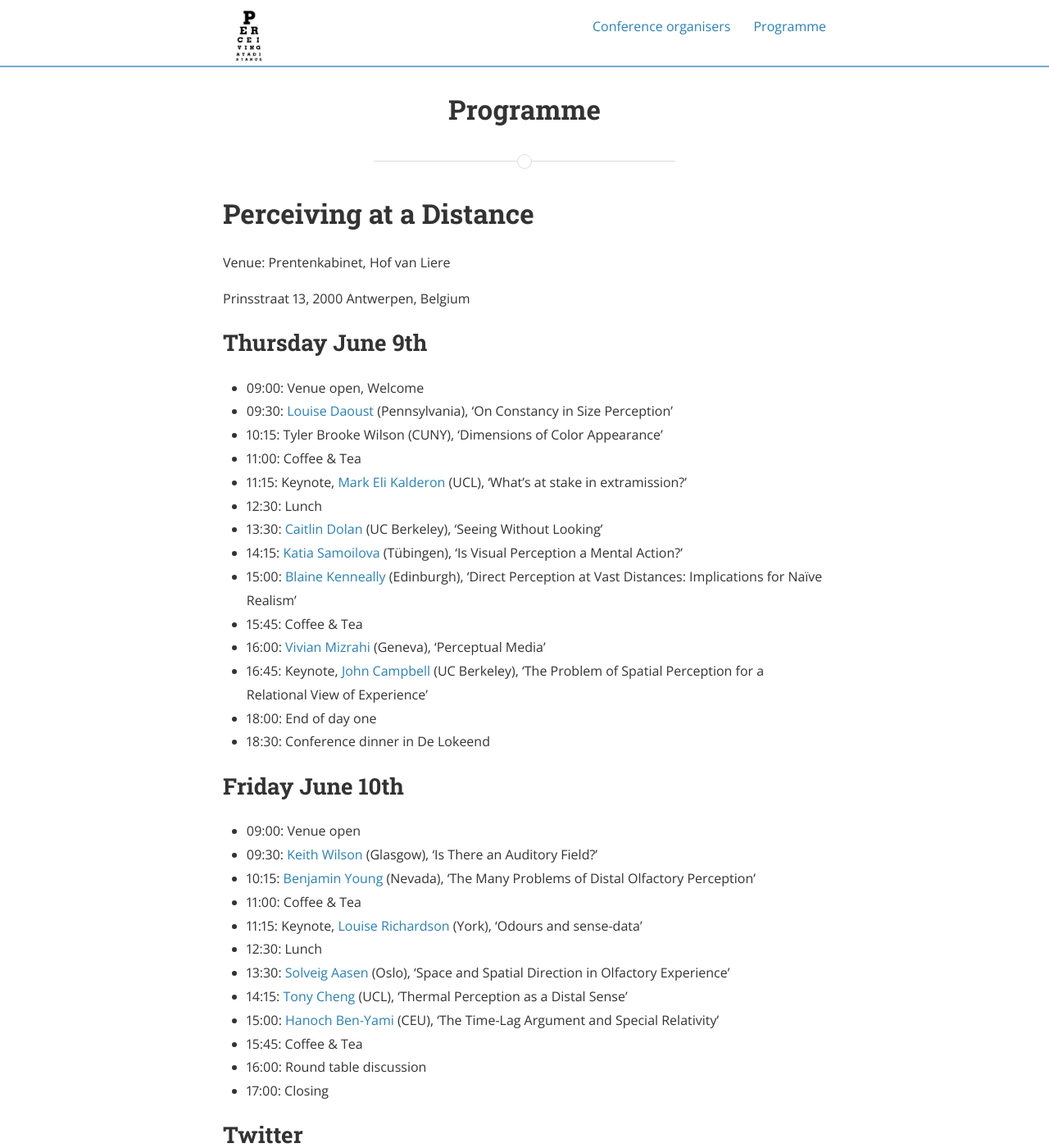
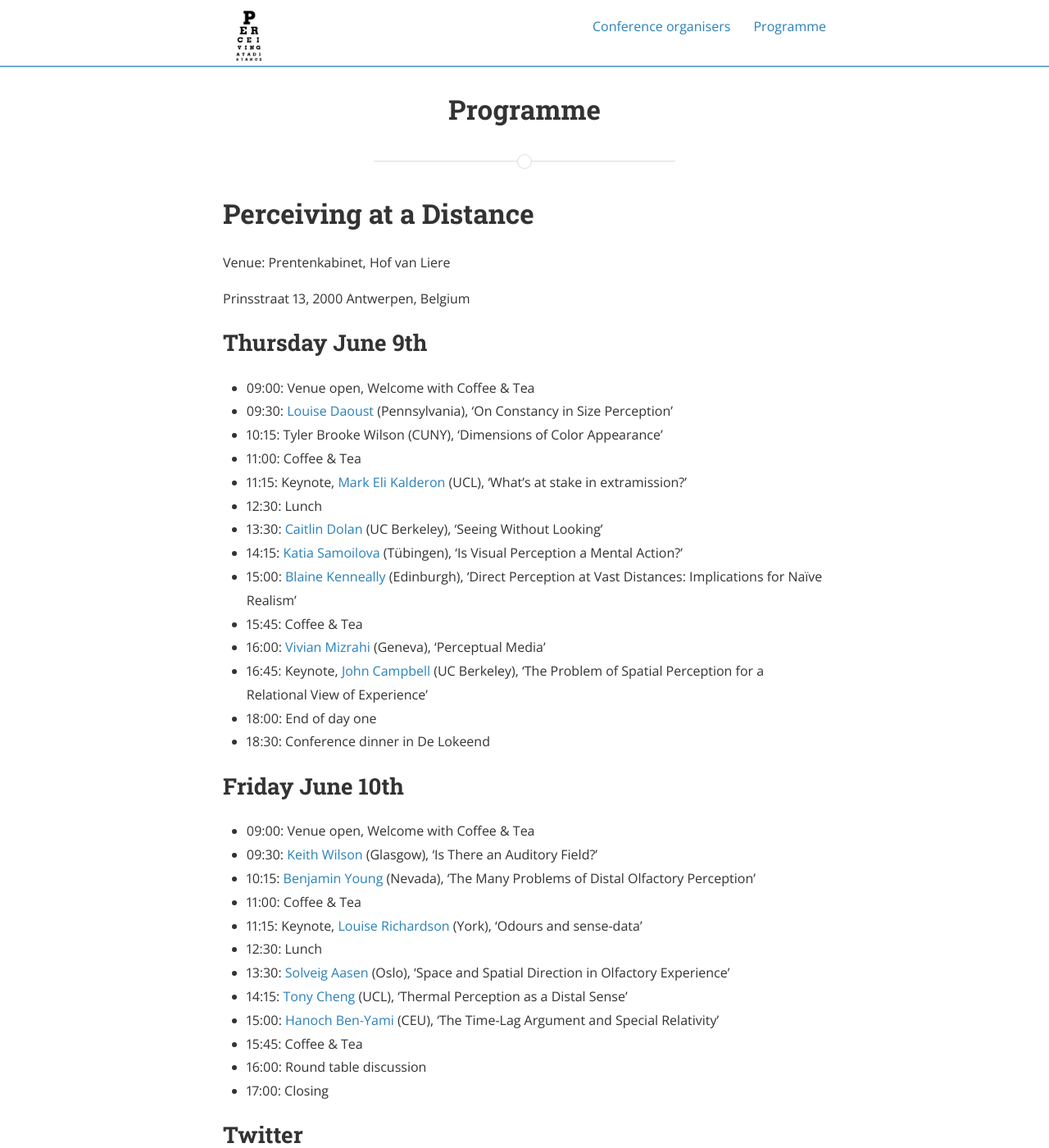
Before and after one commit to perceiving/old-conference-site, a Jekyll site: the page built from programme.md, in a window 1280 px wide and 1400 px high. Shown: the whole window at 82% size. Built offline with Jekyll 4.4.1, drawn with Linux system fonts in a browser that asks for light colours; nearby versions of some CDN libraries; a style sheet for code colours, icons or effects is not loaded.

Commit message:
Coffee and tea

```diff
--- a/programme.md
+++ b/programme.md
@@ -12,7 +12,7 @@ Prinsstraat 13, 2000 Antwerpen, Belgium
 
 ## Thursday June 9th
 
-- 09:00: Venue open, Welcome
+- 09:00: Venue open, Welcome with Coffee & Tea
 - 09:30: [Louise Daoust](https://goo.gl/VCkrlC) (Pennsylvania), 'On Constancy in Size Perception'
 - 10:15: Tyler Brooke Wilson (CUNY), 'Dimensions of Color Appearance'
 - 11:00: Coffee & Tea
@@ -29,7 +29,7 @@ Prinsstraat 13, 2000 Antwerpen, Belgium
 
 ## Friday June 10th
 
-- 09:00: Venue open
+- 09:00: Venue open, Welcome with Coffee & Tea
 - 09:30: [Keith Wilson](http://goo.gl/Il6WBf) (Glasgow), 'Is There an Auditory Field?'
 - 10:15: [Benjamin Young](http://goo.gl/qdjqkE) (Nevada), 'The Many Problems of Distal Olfactory Perception'
 - 11:00: Coffee & Tea
```
